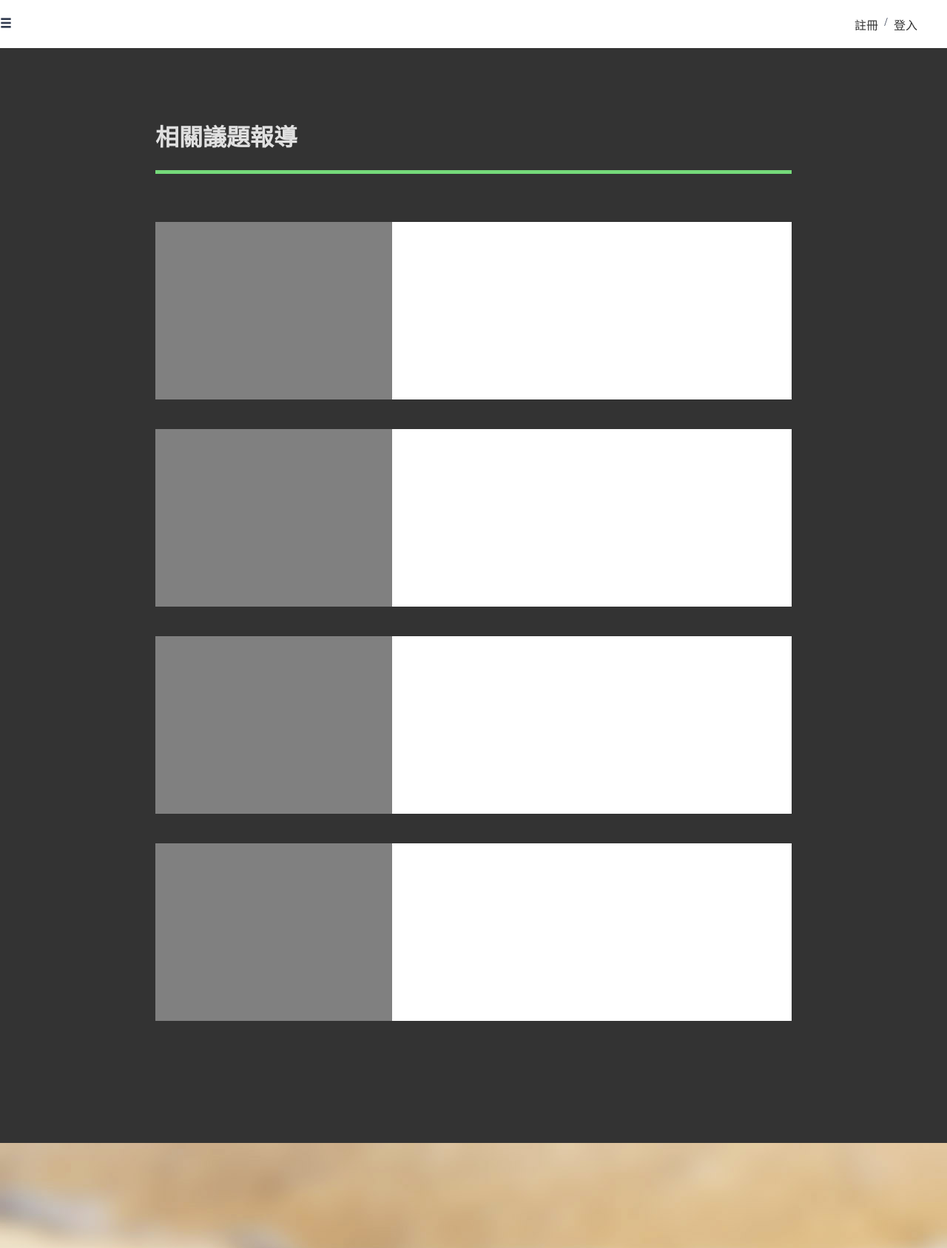
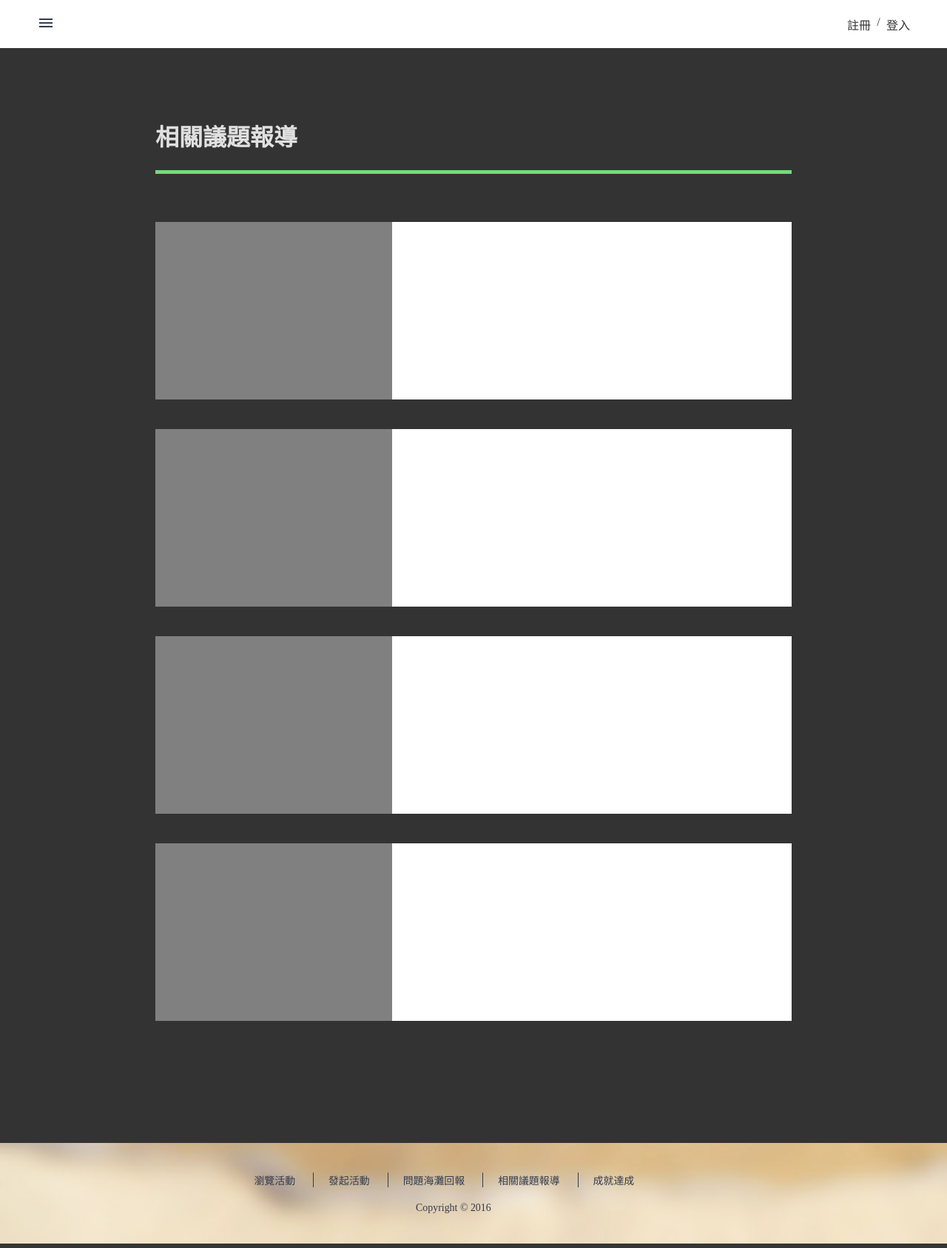
Before and after one commit to HsiehMengHua/F2E_termProject, a PHP site: page /pages/issue/issue.html in a window 1280 px wide. Shown: the whole page at 74% size. Run offline with PHP 8.4, Linux system fonts and the light colour scheme.

Commit message:
(Johnson) issue 的RWD

```diff
--- a/css/issue.css
+++ b/css/issue.css
@@ -1,83 +1,117 @@
 /* Global Settings */
+body {
+  background-color: #333333; }
 
-body{
-  background-color: #333333;
-}
-
-a{
-  text-decoration: none;
-}
+a {
+  text-decoration: none; }
 
 /* Nav Settings */
-
-nav{
+nav {
   height: 65px;
+  padding: 17px 50px;
   background-color: white;
   display: flex;
   justify-content: space-between;
-  align-items: center;
-}
+  align-items: center; }
 
-#nav-left{
-
-}
-
-#nav-right{
+#nav-right {
   width: 85px;
   display: flex;
-  justify-content: space-between;
-  margin-right: 40px;
-}
-
-#nav-right a{
-  color: #333333;
-  font-size: 16px;
-}
+  justify-content: space-between; }
+  #nav-right a {
+    color: #333333;
+    font-size: 16px; }
 
 /* Container Settings */
-
-.container{
+.container {
   margin-top: 95px;
   margin-bottom: 165px;
   width: 860px;
   margin-left: auto;
-  margin-right: auto;
-}
+  margin-right: auto; }
 
-#issue-title{
-  color: #e0e0e0;
-}
+#issue-title {
+  color: #e0e0e0; }
 
-#green-bar{
+#green-bar {
   margin-top: 24px;
   width: 100%;
   height: 5px;
-  background-color: #75da7a;
-}
+  background-color: #75da7a; }
 
-.issues{
-  margin-top: 65px;
-}
+.issues {
+  margin-top: 65px; }
+  .issues li {
+    display: flex;
+    margin-bottom: 40px; }
 
-.issues li{
-  display: flex;
-  margin-bottom: 40px;
-}
-
-.issue-image{
+.issue-image {
   width: 320px;
   height: 240px;
-  background-color: gray;
-}
+  background-color: gray; }
 
-.issue-content{
+.issue-content {
   width: 540px;
   height: 240px;
-  background-color: white;
-}
+  background-color: white; }
 
+@media screen and (max-width: 480px) {
+  .col-xs-1 {
+    width: 8.332%; }
+
+  .col-xs-2 {
+    width: 16.662%; }
+
+  .col-xs-3 {
+    width: 25%; }
+
+  .col-xs-4 {
+    width: 33.332%; }
+
+  .col-xs-5 {
+    width: 41.662%; }
+
+  .col-xs-6 {
+    width: 50%; }
+
+  .col-xs-7 {
+    width: 58.331%; }
+
+  .col-xs-8 {
+    width: 66.662%; }
+
+  .col-xs-9 {
+    width: 75%; }
+
+  .col-xs-10 {
+    width: 83.332%; }
+
+  .col-xs-11 {
+    width: 91.662%; }
+
+  .issues li {
+    display: block; } }
 /* Footer Settings */
-footer{
-  background-image: url('../img/footer.jpg');
-  height: 142px;
-}
+footer {
+  background-color: #e0caad;
+  background-image: url(../img/footer.jpg);
+  background-position: left center;
+  padding: 40px 0; }
+  footer ul {
+    width: 593.06px;
+    margin: auto; }
+    footer ul li {
+      font-size: 87%;
+      display: inline-block;
+      padding: 0 20px;
+      border-left: 1px solid #313b4f; }
+      footer ul li:first-child {
+        padding-left: 0;
+        border: 0; }
+  footer p {
+    width: 156px;
+    margin: auto;
+    font-size: 87%;
+    margin-top: 20px; }
+
+/*# sourceMappingURL=issue.css.map */
--- /dev/null
+++ b/css/issue.scss
@@ -0,0 +1,123 @@
+/* Global Settings */
+
+body{
+  background-color: #333333;
+}
+
+a{
+  text-decoration: none;
+}
+
+/* Nav Settings */
+
+nav{
+  height: 65px;
+  padding: 17px 50px;
+  background-color: white;
+  display: flex;
+  justify-content: space-between;
+  align-items: center;
+}
+
+#nav-right{
+  width: 85px;
+  display: flex;
+  justify-content: space-between;
+
+  a{
+    color: #333333;
+    font-size: 16px;
+  }
+}
+
+/* Container Settings */
+
+.container{
+  margin-top: 95px;
+  margin-bottom: 165px;
+  width: 860px;
+  margin-left: auto;
+  margin-right: auto;
+}
+
+#issue-title{
+  color: #e0e0e0;
+}
+
+#green-bar{
+  margin-top: 24px;
+  width: 100%;
+  height: 5px;
+  background-color: #75da7a;
+}
+
+.issues{
+  margin-top: 65px;
+
+  li{
+    display: flex;
+    margin-bottom: 40px;
+  }
+}
+
+.issue-image{
+  width: 320px;
+  height: 240px;
+  background-color: gray;
+}
+
+.issue-content{
+  width: 540px;
+  height: 240px;
+  background-color: white;
+}
+
+@media screen and (max-width: 480px){
+  .col-xs-1{width: 8.332%;}
+  .col-xs-2{width: 16.662%;}
+  .col-xs-3{width: 25%;}
+  .col-xs-4{width: 33.332%;}
+  .col-xs-5{width: 41.662%;}
+  .col-xs-6{width: 50%;}
+  .col-xs-7{width: 58.331%;}
+  .col-xs-8{width: 66.662%;}
+  .col-xs-9{width: 75%;}
+  .col-xs-10{width: 83.332%;}
+  .col-xs-11{width: 91.662%;}
+
+  .issues li{
+    display: block;
+  }
+}
+
+/* Footer Settings */
+footer{
+  background-color: #e0caad;
+  background-image: url(../img/footer.jpg);
+  background-position: left center;
+  padding: 40px 0;
+
+  ul{
+    width: 593.06px;
+    margin: auto;
+
+    li{
+      font-size: 87%;
+      display: inline-block;
+      padding: 0 20px;
+      border-left: 1px solid #313b4f;
+
+      &:first-child{
+        padding-left: 0;
+        border: 0;
+      }
+    }
+  }
+
+  p{
+    width: 156px;
+    margin: auto;
+    font-size: 87%;
+    margin-top: 20px;
+  }
+}
--- /dev/null
+++ b/css/launch.css
@@ -0,0 +1,6 @@
+nav {
+  color: white;
+  background-color: #313131;
+  padding: 17px 50px; }
+
+/*# sourceMappingURL=launch.css.map */
--- a/pages/issue/issue.html
+++ b/pages/issue/issue.html
@@ -2,7 +2,9 @@
 <html lang="zh">
 <head>
   <meta charset="UTF-8">
+  <meta name="viewport" content="width=device-width, initial-scale=1">
   <title>Document</title>
+  <link href="https://fonts.googleapis.com/icon?family=Material+Icons" rel="stylesheet">
   <link rel="stylesheet" href="../../css/glyphicon.css">
   <link rel="stylesheet" href="../../css/style.css">
   <link rel="stylesheet" href="../../css/issue.css">
@@ -10,7 +12,7 @@
 <body>
   <nav>
     <div id="nav-left">
-      <span class="glyphicon glyphicon-menu-hamburger"></span>
+      <div><a href=""><i class="material-icons">menu</i></a></div>
     </div>
 
     <div id="nav-right">
@@ -29,23 +31,23 @@
       <ul>
 
         <li>
-          <div class="issue-image"></div>
-          <div class="issue-content"></div>
+          <div class="issue-image col-xs-11"></div>
+          <div class="issue-content col-xs-11"></div>
         </li>
 
         <li>
-          <div class="issue-image"></div>
-          <div class="issue-content"></div>
+          <div class="issue-image col-xs-11"></div>
+          <div class="issue-content col-xs-11"></div>
         </li>
 
         <li>
-          <div class="issue-image"></div>
-          <div class="issue-content"></div>
+          <div class="issue-image col-xs-11"></div>
+          <div class="issue-content col-xs-11"></div>
         </li>
 
         <li>
-          <div class="issue-image"></div>
-          <div class="issue-content"></div>
+          <div class="issue-image col-xs-11"></div>
+          <div class="issue-content col-xs-11"></div>
         </li>
 
       </ol>
@@ -53,7 +55,14 @@
   </div>
 
   <footer>
-
+    <ul>
+      <li><a href="">瀏覽活動</a></li>
+      <li><a href="">發起活動</a></li>
+      <li><a href="">問題海灘回報</a></li>
+      <li><a href="">相關議題報導</a></li>
+      <li><a href="">成就達成</a></li>
+    </ul>
+    <p>Copyright &copy; 2016</p>
   </footer>
 </body>
 </html>
```
Also changed, not shown: 2 other files.
